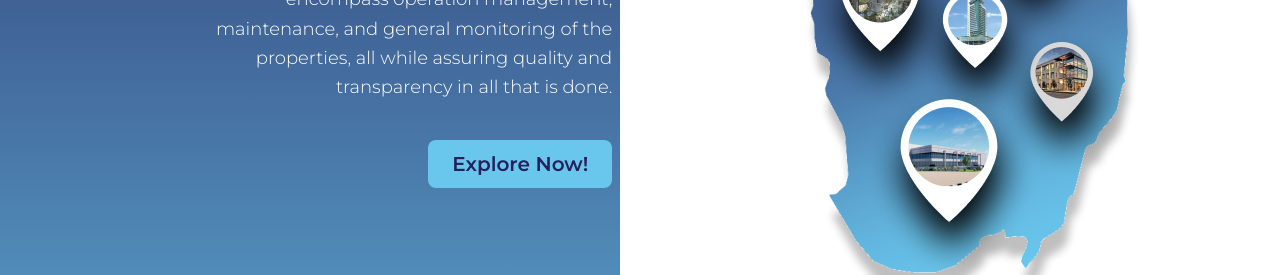
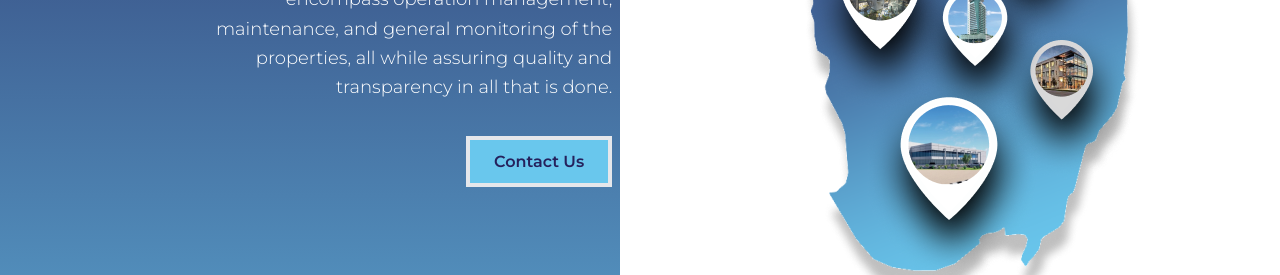
Before and after one commit to Sameekshaa999/AL-Madar-, a React (Create React App) app: page / in a window 1280 px wide. Shown: the part 2660-2935 px from the top of the page. Built offline with nearby package versions, Linux system fonts and the light colour scheme.

Commit message:
same commit

```diff
--- a/src/components/index/Services.jsx
+++ b/src/components/index/Services.jsx
@@ -20,14 +20,23 @@ const Services = () => {
             management, maintenance, and general monitoring of the properties,
             all while assuring quality and transparency in all that is done.
           </p>
-          <button >
+          <button>
+          <Link
+            to="/contact"
+            className="mt-4 md:mt-8 px-2 md:px-6 py-1 md:py-3 text-mpurple md:font-semibold border-2 md:border-4 bg-mblue hover:bg-white hover:text-mblue transition duration-300 ease-in out "
+          >
+            Contact Us
+          </Link>
+          </button>
+          <button></button>
+          {/* <button >
           <Link
             to="/services"
             className="lg:mt-20 px-4 lg:px-6 py-3 text-mpurple font-semibold rounded-full lg:rounded-lg text-sm lg:text-xl bg-mblue hover:bg-white hover:text-mblue transition duration-300 ease-in out "
           >
             Explore Now!
           </Link>
-          </button>
+          </button> */}
         </div></Fade>
 
       </div>
--- a/src/components/services1/ServicesSection1.jsx
+++ b/src/components/services1/ServicesSection1.jsx
@@ -5,7 +5,7 @@ import services1_bg from "../Zimages/services1/services1_bg.jpg";
 const ServicesSection1 = () => {
   return (
     <div className="overflow-x-hidden 2xl:max-w-[1440px] 2xl:mx-auto pt-24 relative w-full flex flex-col justify-center font-montserrat text-mpurple ">
-      <img src={services1_bg} alt="services1_bg" className="top-6.5 h-36 md:h-auto w-auto" />
+      <img src={services1_bg} alt="services1_bg" className="top-6.5 h-40 md:h-auto w-auto" />
       <Fade ><div className="services-bg absolute flex flex-col justify-between items-start space-y-2 md:space-y-4 lg:space-y-8 2xl:space-y-16 py-12 px-5 lg:py-20 2xl:py-40 lg:px-12 2xl:px-20 ml-20 lg:ml-32 ">
         <h1 className="font-semibold text-sm md:text-2xl lg:text-3xl border-b-2 border-mpurple">
           Our Services
```
